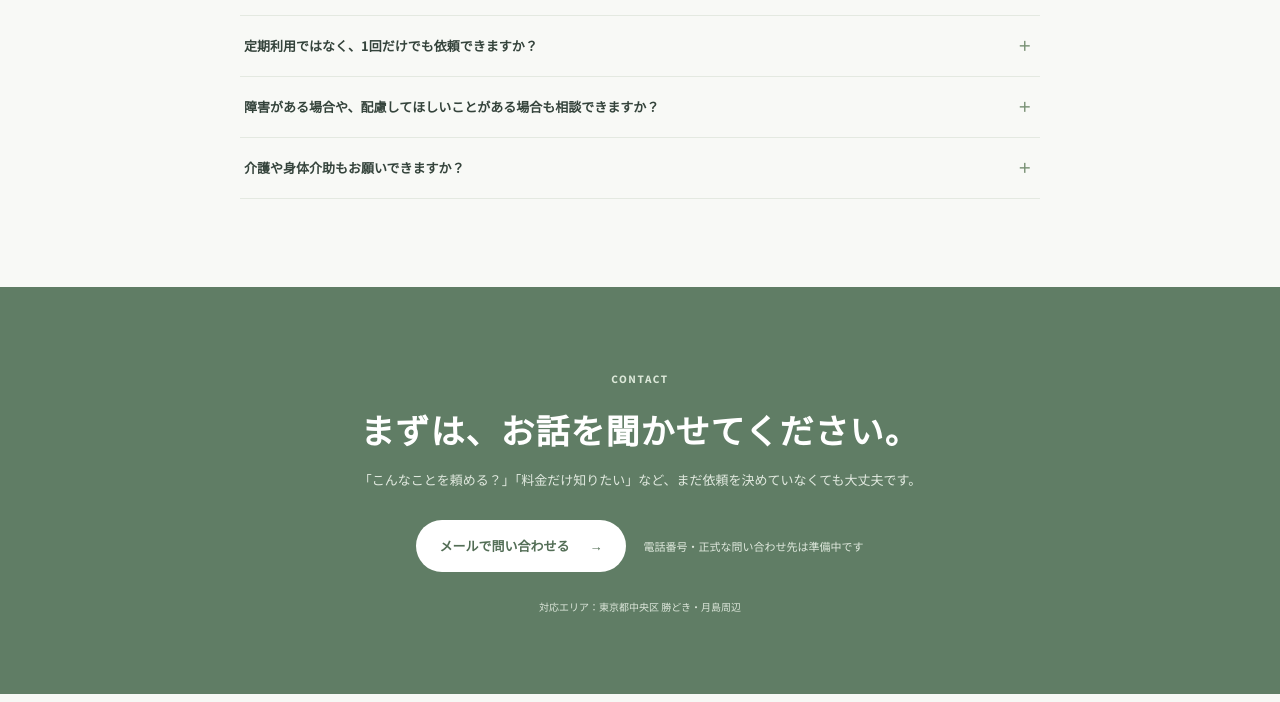
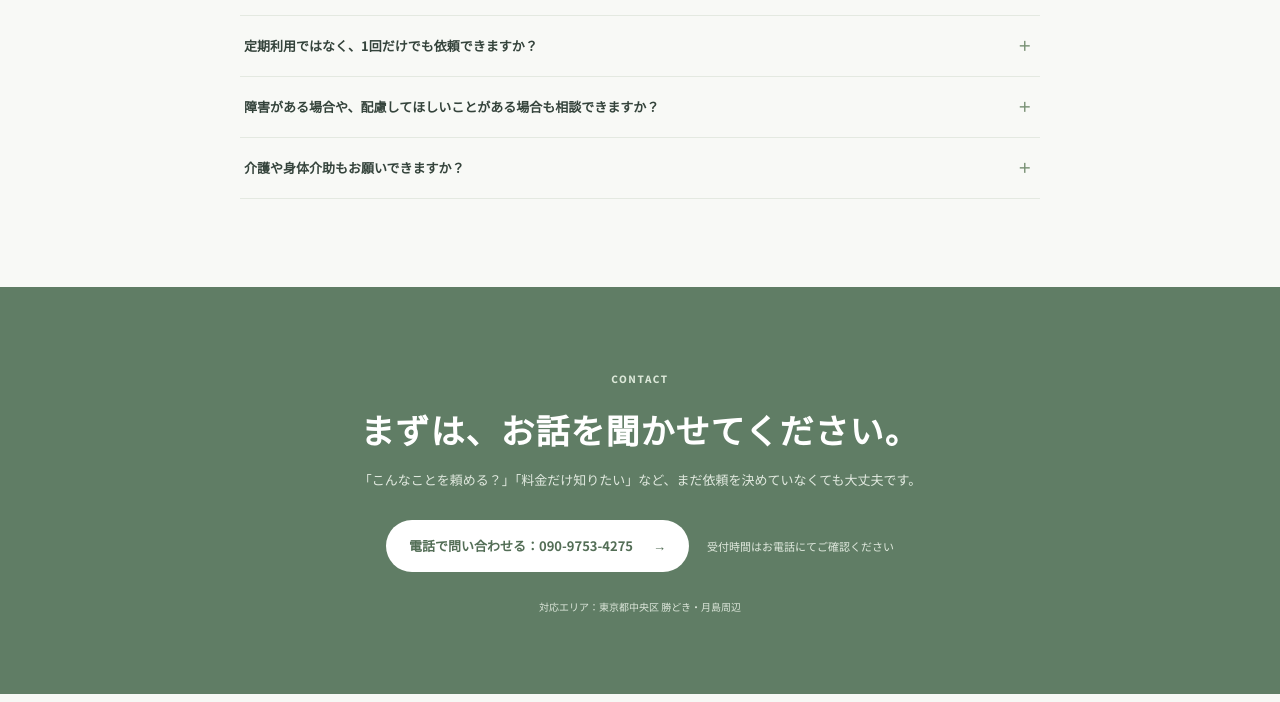
Before and after one commit to kaji-omakase/machino-kaji-support, a plain HTML site: page index.html in a window 1280 px wide. Shown: the part 3944-4646 px from the top of the page. Drawn offline with Linux system fonts and the light colour scheme.

Commit message:
電話でのお問い合わせに変更

```diff
--- a/index.html
+++ b/index.html
@@ -102,7 +102,7 @@
           <span class="eyebrow">HOW TO USE</span><h2>ご利用の流れ</h2><p>まずはご相談だけでも、お気軽にお問い合わせください。</p>
         </div>
         <div class="flow-grid">
-          <div class="flow-item"><span>01</span><h3>お問い合わせ</h3><p>フォームやお電話で、ご希望やお困りごとをお聞かせください。</p></div>
+          <div class="flow-item"><span>01</span><h3>お問い合わせ</h3><p>お電話で、ご希望やお困りごとをお聞かせください。</p></div>
           <div class="flow-item"><span>02</span><h3>内容のご相談</h3><p>訪問エリア、作業内容、日時、料金などを確認します。</p></div>
           <div class="flow-item"><span>03</span><h3>サービス開始</h3><p>内容にご納得いただいたうえで、訪問・作業を開始します。</p></div>
         </div>
@@ -139,9 +139,8 @@
         <h2>まずは、お話を聞かせてください。</h2>
         <p>「こんなことを頼める？」「料金だけ知りたい」など、まだ依頼を決めていなくても大丈夫です。</p>
         <div class="contact-actions">
-          <!-- 公開前に実際の電話番号・メールアドレスへ差し替えてください -->
-          <a class="button button-light" href="mailto:CONTACT-EMAIL-TO-BE-SET@example.com?subject=家事代行についてのお問い合わせ">メールで問い合わせる <span>→</span></a>
-          <span class="contact-placeholder">電話番号・正式な問い合わせ先は準備中です</span>
+          <a class="button button-light" href="tel:09097534275">電話で問い合わせる：090-9753-4275 <span>→</span></a>
+          <span class="contact-placeholder">受付時間はお電話にてご確認ください</span>
         </div>
         <small>対応エリア：東京都中央区 勝どき・月島周辺</small>
       </div>
```
